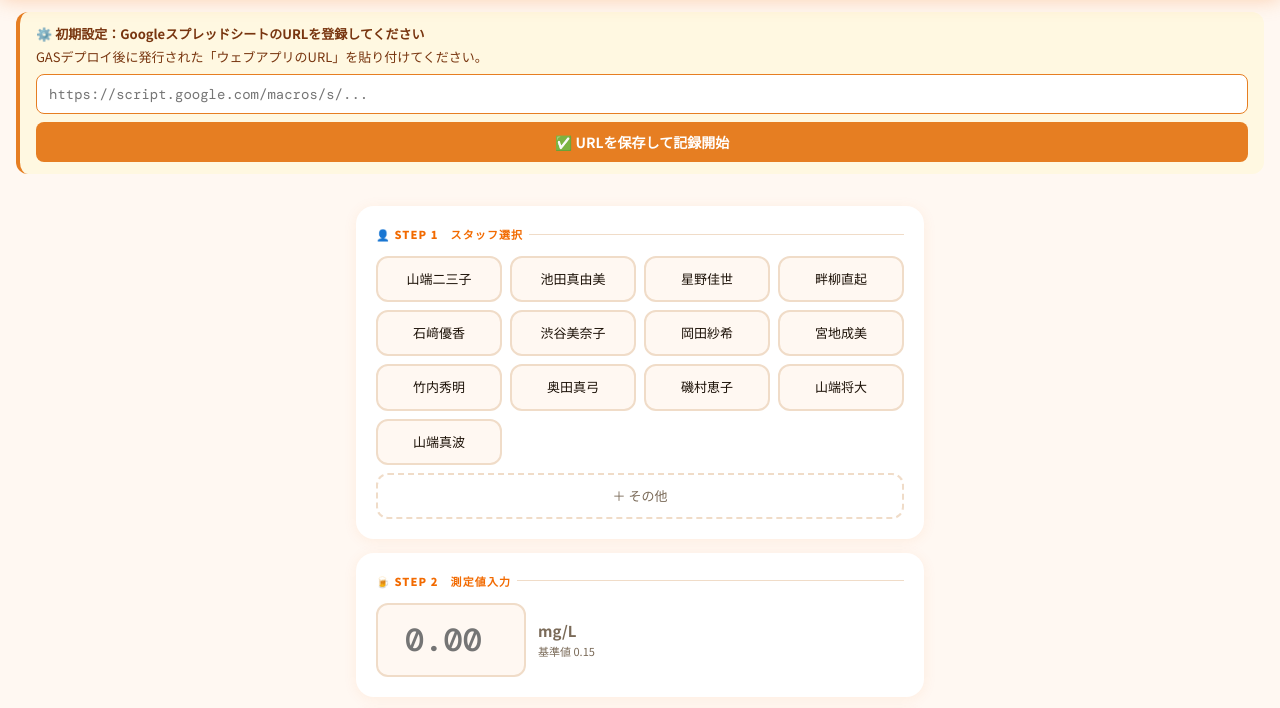
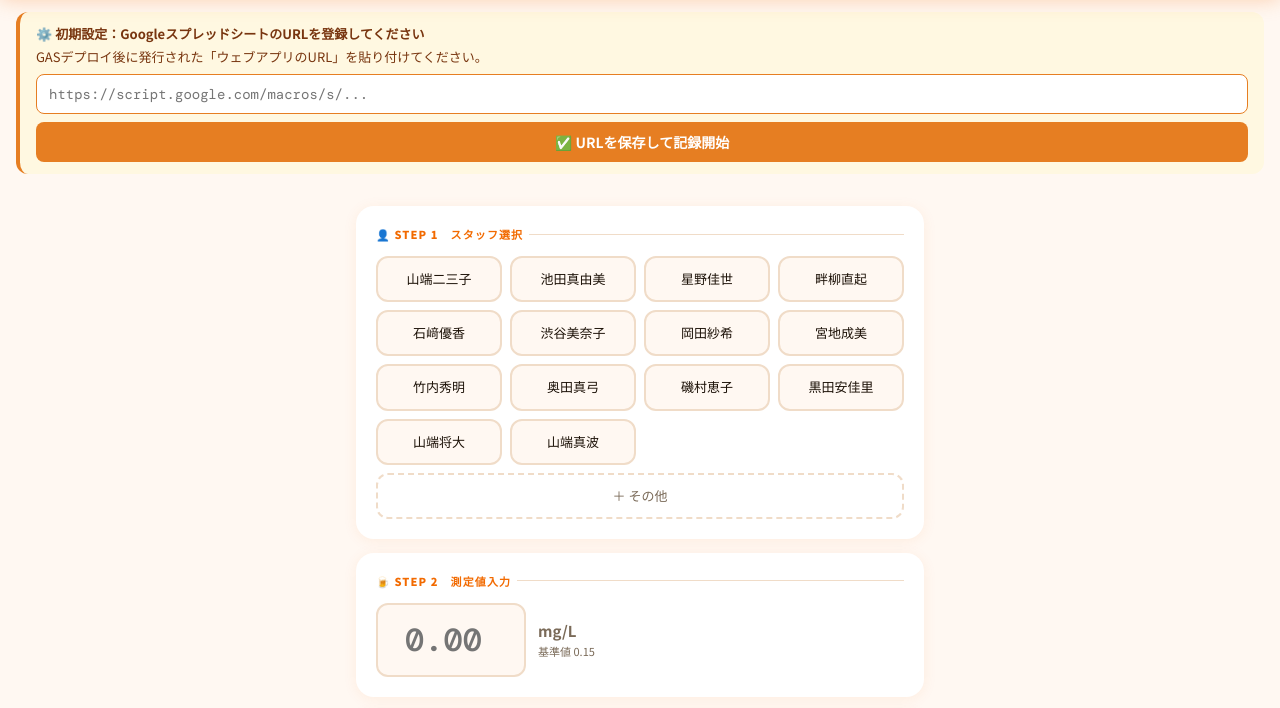
Before and after one commit to efuku1110/alcohol-check, a plain HTML site: page index.html in a window 1280 px wide. Shown: the part 92-800 px from the top of the page. Drawn offline with nearby package versions, Linux system fonts and the light colour scheme.

Commit message:
Update index.html

```diff
--- a/index.html
+++ b/index.html
@@ -427,8 +427,8 @@
 const STAFF_NAMES = [
   "山端二三子", "池田真由美", "星野佳世", "畔柳直起",
   "石﨑優香", "渋谷美奈子", "岡田紗希", "宮地成美",
-  "竹内秀明", "奥田真弓", "磯村恵子", "山端将大",
-  "山端真波",
+  "竹内秀明", "奥田真弓", "磯村恵子", "黒田安佳里",
+  "山端将大","山端真波",
 ];
 
 const GAS_URL_KEY = 'gas_url_v1';
```
